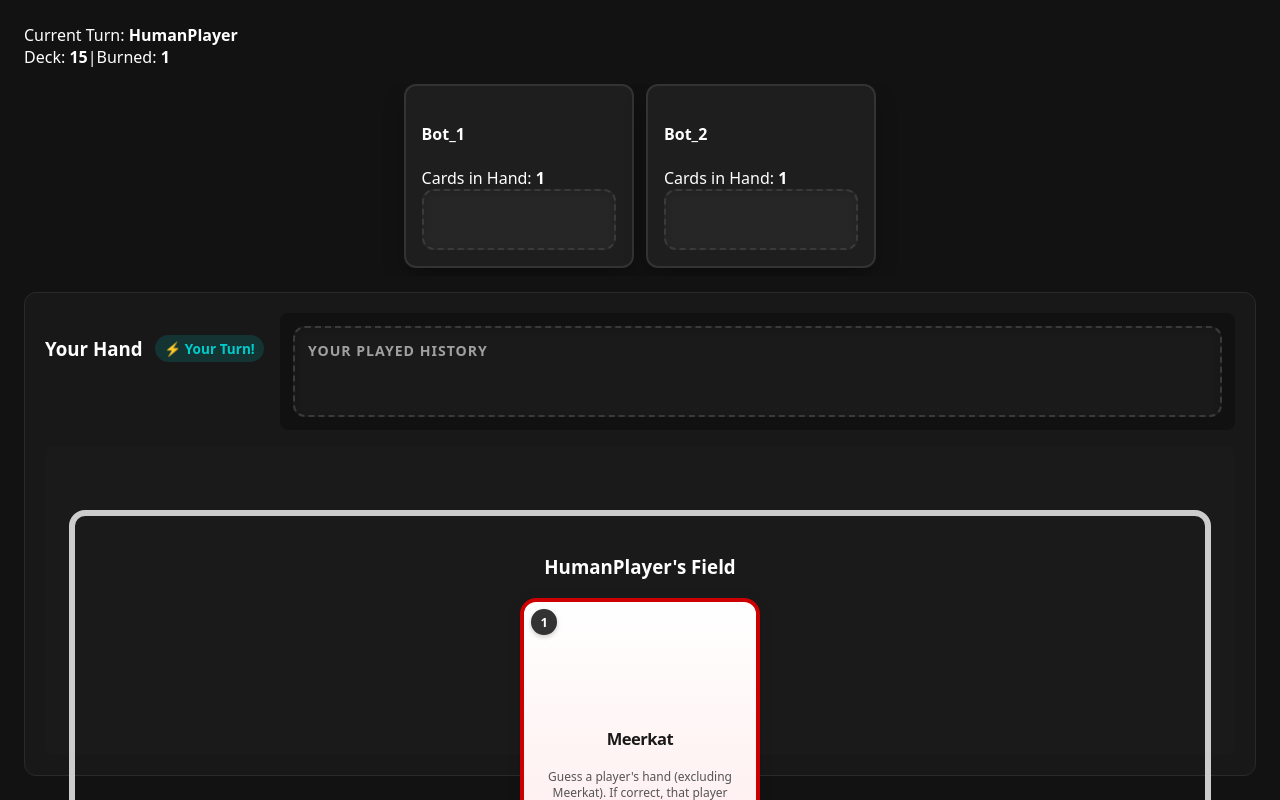
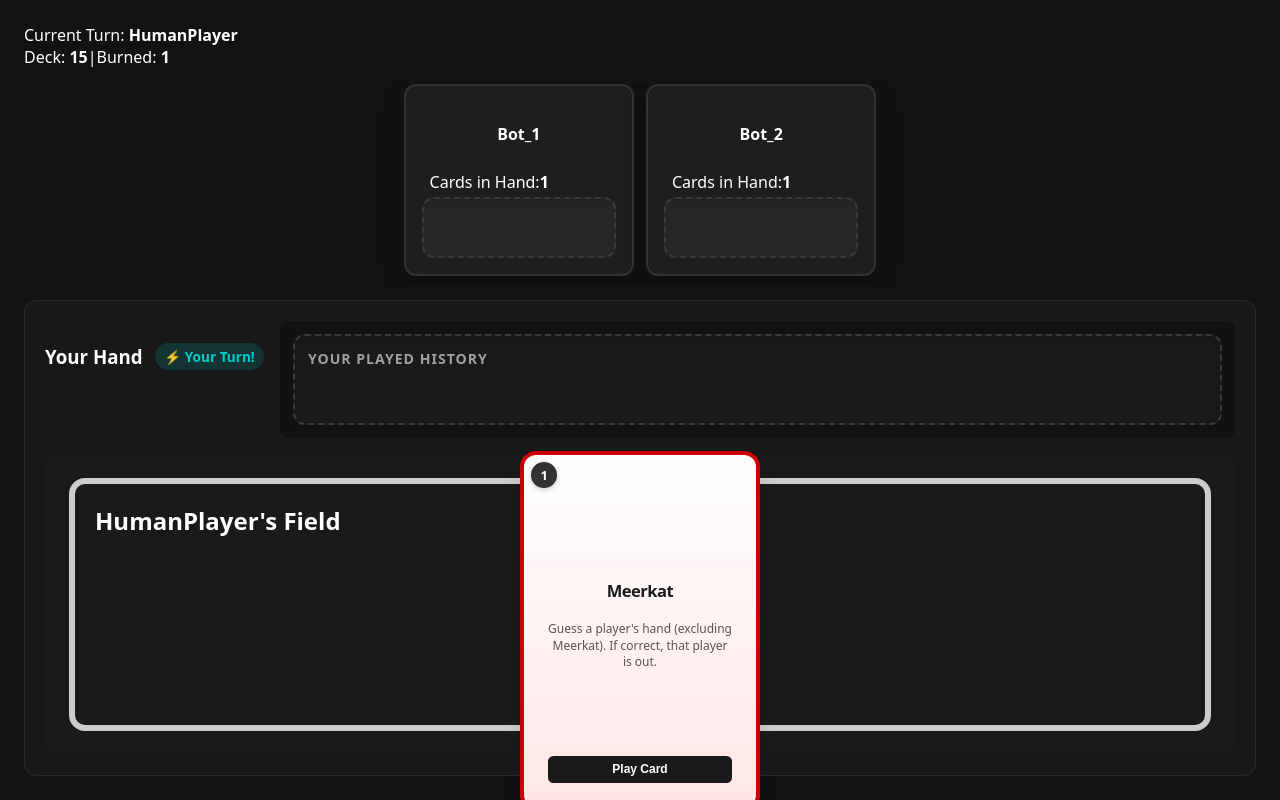
Before and after one commit to KyleCodeRespecter/ZooDeduce, a React (Vite) app: page / in a window 1280 px wide. Both pictures are taken after a click on the button "Play Game". Built offline with nearby package versions, Linux system fonts and the light colour scheme.

Commit message:
Fixing some styling issues. Removing old hardcoded sytling

```diff
--- a/src/game/board/board.styles.css
+++ b/src/game/board/board.styles.css
@@ -31,7 +31,7 @@ html, body {
 }
 
 /* ==========================================================================
-   OPPONENTS ZONE (Horizontal scroll remains for opponents if needed)
+   OPPONENTS ZONE
    ========================================================================== */
 .opponents-zone {
     display: flex;
@@ -65,6 +65,16 @@ html, body {
     opacity: 0.35;
     filter: grayscale(0.9) brightness(0.7);
     pointer-events: none;
+}
+
+.opponent-name {
+    display: flex;
+    justify-content: center;
+}
+
+.card-count-indicator {
+    display: flex;
+    padding: 0.25rem 0.5rem;
 }
 
 /* ==========================================================================
@@ -142,6 +152,8 @@ html, body {
     background-color: #1a1a1a;
     border-radius: 0.5rem;
     padding: clamp(1rem, 2vw, 1.5rem);
+    display: flex;
+    flex-direction: column;
 }
 
 .client-hand-zone {
@@ -150,7 +162,9 @@ html, body {
     justify-content: center;
     align-items: center;
     gap: clamp(0.6rem, 1.2vw, 1rem);
-    height: 100%;
+    flex: 1;
+    min-height: 0;
+    width: 100%;
 }
 
 .client-hand-zone .card {
--- a/src/game/components/UserField.tsx
+++ b/src/game/components/UserField.tsx
@@ -9,12 +9,6 @@ export function UserField({ player, isMyTurn, onCardPlayed }: UserFieldProps) {
   return (
     <div
       className={`user-field-zone ${isMyTurn ? 'active-turn' : 'disabled'}`}
-      style={{
-        marginTop: '40px',
-        padding: '20px',
-        border: '6px solid #ccc',
-        borderRadius: '16px',
-      }}
     >
       <h3>{player.name}'s Field</h3>
 
--- a/src/game/components/user.field.css
+++ b/src/game/components/user.field.css
@@ -4,10 +4,27 @@
 .user-field-zone {
     display: flex;
     flex-direction: column;
-    align-items: center;
-    justify-content: center;
+    align-items: stretch;
+    justify-content: flex-start;
     width: 100%;
-    padding: 1rem 0;
+    max-height: 100%;
+    min-height: 0;
+    flex: 1;
+}
+
+.user-field-zone h3 {
+    margin: 0;
+    text-align: left;
+    font-size: clamp(1.1rem, 2.5vw, 1.5rem); /* Prevents header scaling from blowing up */
+    padding-bottom: 0.25rem;
+    flex-shrink: 0;          /* Forbids header text from swallowing screen footprint */
+}
+
+.user-field-zone.active-turn {
+    margin-top: 0 ;
+    padding: 1.25rem;
+    border: 0.375rem solid #cccccc;
+    border-radius: 1rem;
 }
 
 /* Centered flex container for active cards */
@@ -15,16 +32,20 @@
     display: flex;
     justify-content: center;
     align-items: center;
-    gap: 1.5rem; /* Even spacing between held cards */
+    min-height: 0;
+    padding-top: 1rem;
+    overflow: visible;
+    gap: 1.5rem;
     width: 100%;
     max-width: 600px;
     margin: 0 auto;
+    flex: 1;
 }
-
 /* Base interactive card container */
 .user-card-wrapper {
     transition: transform 0.2s ease, box-shadow 0.2s ease;
     cursor: pointer;
+    flex-shrink: 1; /* Allows individual cards to compress instead of exploding layout bounds */
 }
 
 /* Elevate card on hover when it's the player's turn */
```
